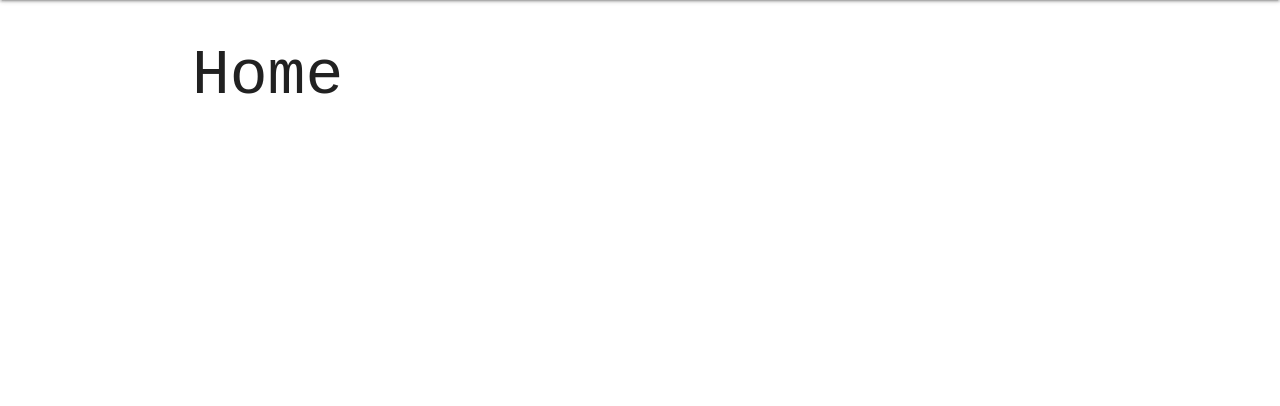
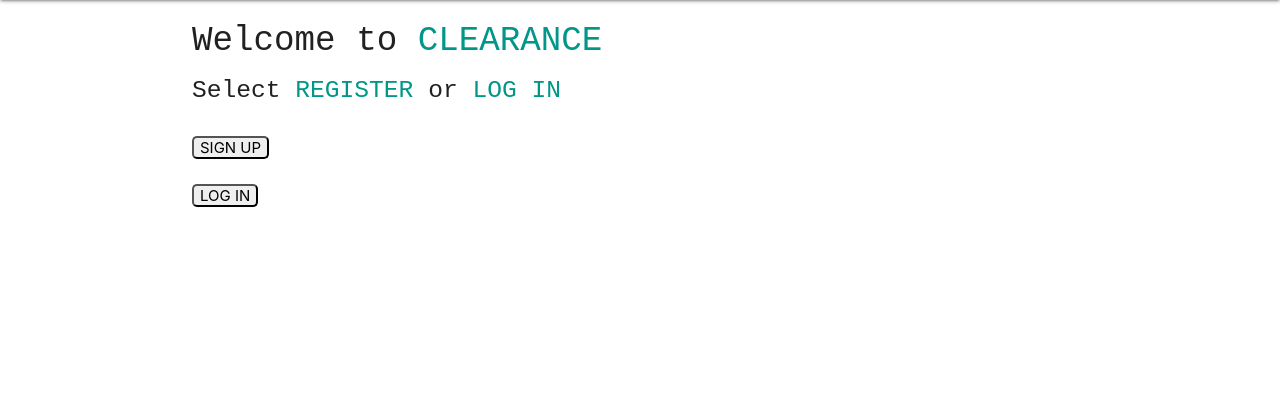
Before and after one commit to cherch173/clearance, a Django app: page / in a window 1280 px wide. Shown: the part 64-470 px from the top of the page. Run offline with Django 4.2, Linux system fonts and the light colour scheme.

Commit message:
home page styled for login or register

```diff
--- a/clearance/main_app/templates/home.html
+++ b/clearance/main_app/templates/home.html
@@ -1,4 +1,15 @@
-{% extends 'base.html' %} {% block content %}
-<h1>Home</h1>
+{% extends 'base.html' %}
+{% block content %}
+<h4>Welcome to <span class="teal-text">CLEARANCE</span></h4>
+<h5>Select <span class="teal-text">REGISTER</span> or <span class="teal-text">LOG IN</span></h5>
+
+
+<br>
+<button onclick="window.location.href = '/accounts/signup'" style="border-radius: 5px;">SIGN UP</button>
+<br><br>
+<button onclick="window.location.href = '/accounts/login'" style="border-radius: 5px;">LOG IN</button>
+
+
+
 
 {% endblock %}
```
